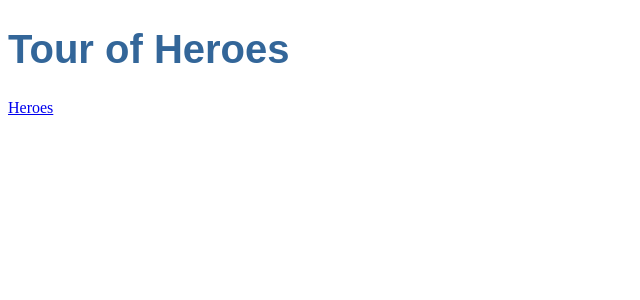
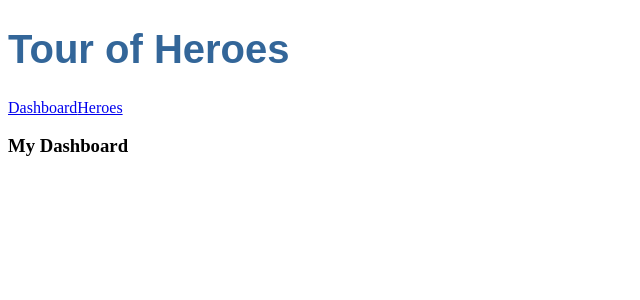
Before and after one commit to baby7305/angular4study, an Angular app: page /dashboard in a window 1280 px wide. Before the commit this address led to /. Shown: the top 300 px of the page, without its empty margins (0-640 px from the left). Built offline with nearby package versions, Linux system fonts and the light colour scheme.

Commit message:
添加一个仪表盘

```diff
--- a/src/app/app.component.html
+++ b/src/app/app.component.html
@@ -1,4 +1,8 @@
 <!--The content below is only a placeholder and can be replaced.-->
+
 <h1>{{title}}</h1>
-<a routerLink="/heroes">Heroes</a>
+<nav>
+    <a routerLink="/dashboard">Dashboard</a>
+    <a routerLink="/heroes">Heroes</a>
+</nav>
 <router-outlet></router-outlet>
--- /dev/null
+++ b/src/app/dashboard.component.ts
@@ -0,0 +1,7 @@
+import { Component } from '@angular/core';
+
+@Component({
+    selector: 'dashboard',
+    template: '<h3>My Dashboard</h3>',
+})
+export class DashboardComponent { }
```
Also changed, not shown: src/app/app.module.ts (+11 -3 lines).
